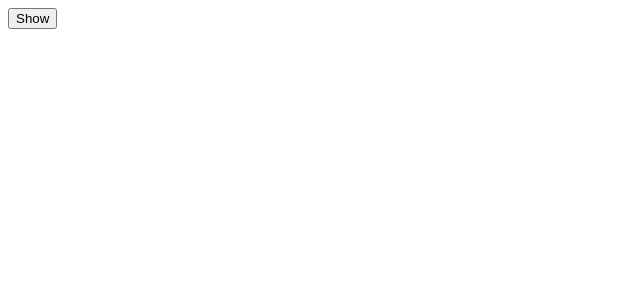
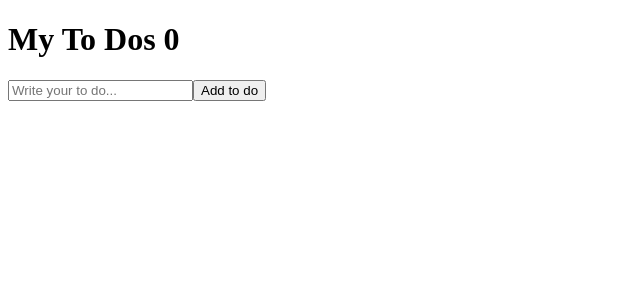
Before and after one commit to LONGNEW/React, a React (Create React App) app: page / in a window 1280 px wide. Shown: the top 300 px of the page, without its empty margins (0-640 px from the left). Built offline with nearby package versions, Linux system fonts and the light colour scheme.

Commit message:
# 7.0 using setter to push array

```diff
--- a/src/App.js
+++ b/src/App.js
@@ -1,29 +1,34 @@
 import { useEffect, useState } from "react";
 
-function Hello() {
+function App() {
+  const [toDo, setToDo] = useState("");
+  const [toDos, setToDos] = useState([]);
+  const onChange = (event) => setToDo(event.target.value);
+  const onSubmit = (event) => {
+    event.preventDefault();
+    if (toDo === "") {
+      return;
+    }
+    // 현재 함수를 빠져나가게 되면 setter의 영향을 받는 듯.
+    setToDo("");
+    setToDos(currentArray => [toDo, ...currentArray]);
+    // setToDos(function (currentArray) {
+    //   return [toDo, ...currentArray]
+    // })
 
-  function destroyedFn() {
-    console.log("destroyed");
-  }
-  // 처음 생성될 때를 체크 하기 때문에 이 컴포넌트가 삭제되는 것도 감지를 함.
-  function effectFn() {
-    console.log("created");
+  };
 
-    // 삭제 될 때 동작하도록 하려면 return 문을 사용함.
-    return destroyedFn;
-  }
+  useEffect(() => {
+    console.log(toDos);
+  }, [toDos]);
 
-  useEffect(effectFn, []);
-  return <h1>Hello</h1>;
-}
-
-function App() {
-  const [showing, setShowing] = useState(false);
-  const onClick = () => setShowing((prev) => !prev);
   return (
     <div>
-      {showing ? <Hello /> : null}
-      <button onClick={onClick}>{showing ? "Hide" : "Show"}</button>
+      <h1>My To Dos {toDos.length}</h1>
+      <form onSubmit={onSubmit}>
+        <input onChange={onChange} value={toDo} type={"text"} placeholder="Write your to do..." />
+        <button>Add to do</button>
+      </form>
     </div>
   );
 }
```
